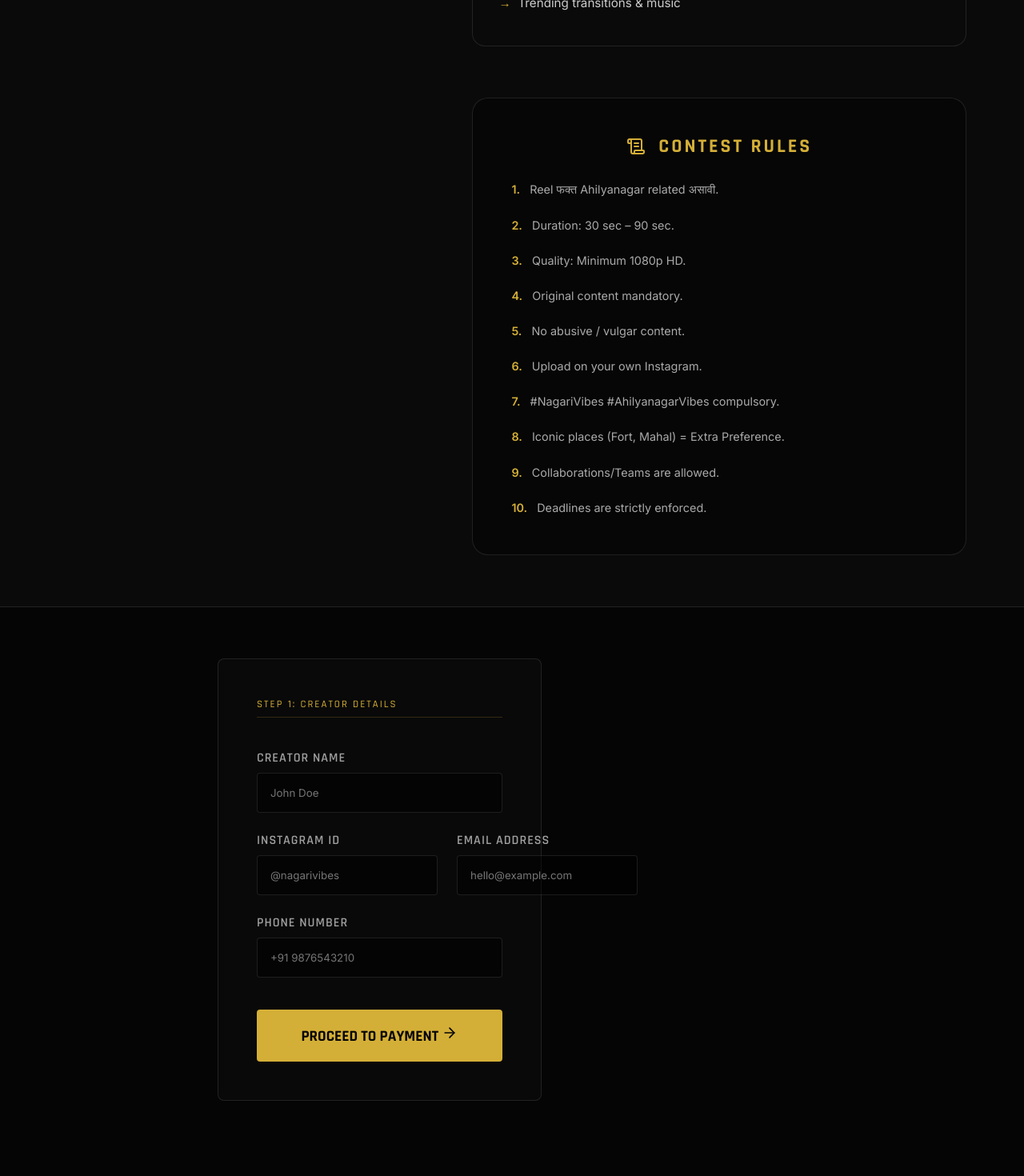
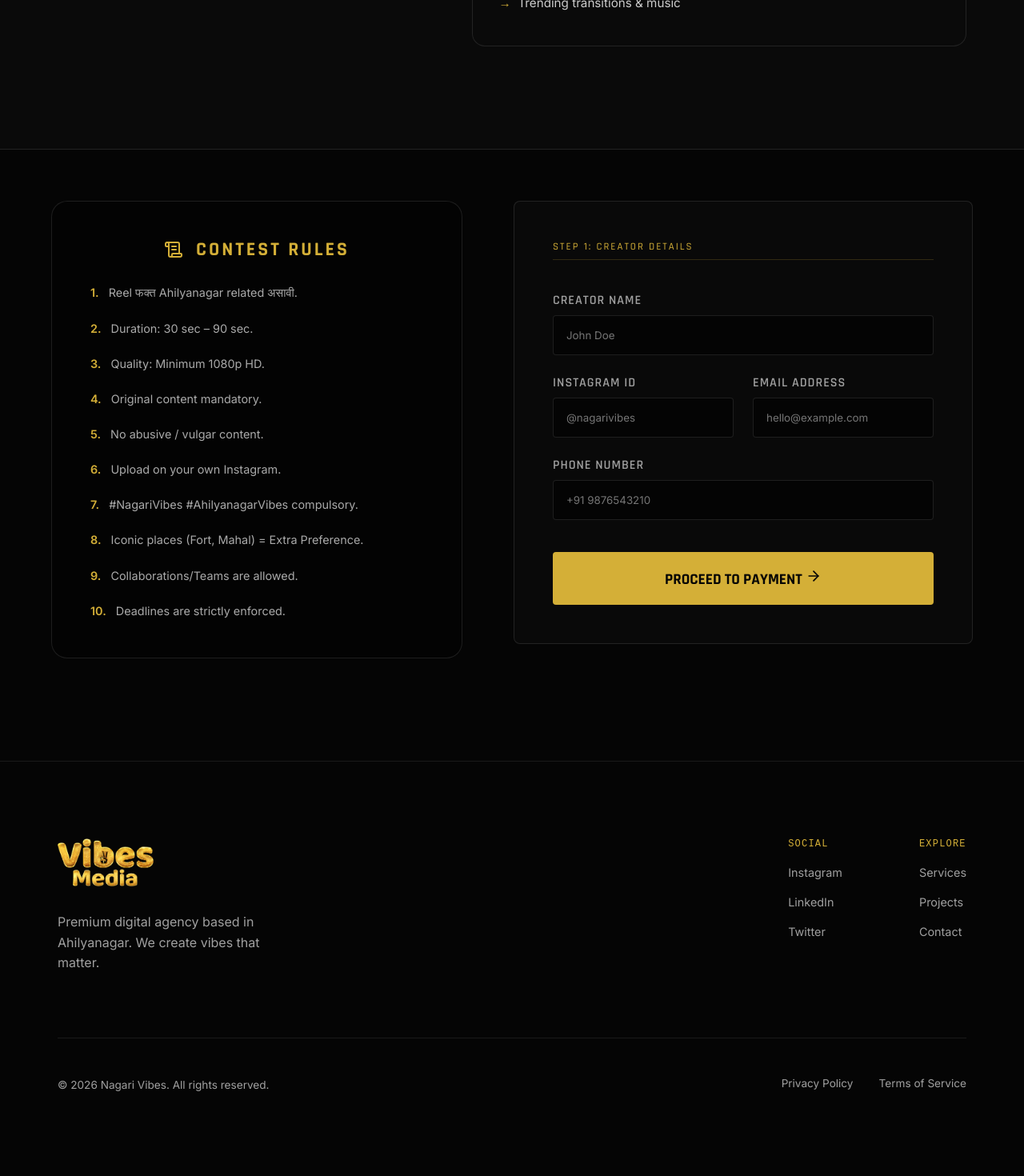
Before and after one commit to nagari-vibes/NagariVibes, a Next.js app: page /reels-competition in a window 1280 px wide. Shown: the part 1260-2730 px from the top of the page at 80% size. After the commit the page ends 2675 px from the top, so only its background shows below. Built offline with nearby package versions, Linux system fonts and the light colour scheme; a web font is replaced by a local one.

Commit message:
UI: Balanced side-by-side layout (Image/Info & Rules/Form)

```diff
--- a/src/app/reels-competition/Competition.module.css
+++ b/src/app/reels-competition/Competition.module.css
@@ -100,9 +100,22 @@
   }
 
   .splitLayout {
-    padding: 0 2rem 8rem;
-    max-width: 800px;
+    display: flex;
+    flex-direction: row;
+    align-items: flex-start;
+    gap: 4rem;
+    padding: 0 4rem 8rem;
+    max-width: 1400px;
     margin: 0 auto;
+  }
+
+  .rulesSection {
+    flex: 1;
+    margin: 0;
+  }
+
+  .contentSide {
+    flex: 1;
   }
 
   .promoImage {
--- a/src/app/reels-competition/page.tsx
+++ b/src/app/reels-competition/page.tsx
@@ -189,7 +189,12 @@ export default function ReelsCompetition() {
                   </ul>
                 </div>
               </div>
+            </div>
+          </div>
+        </div>
+      </div>
 
+      <div className={styles.splitLayout}>
         <div className={styles.rulesSection}>
           <div className={styles.rulesHeader}>
             <ScrollText />
@@ -208,12 +213,7 @@ export default function ReelsCompetition() {
             <div className={styles.rule}><span>10.</span> Deadlines are strictly enforced.</div>
           </div>
         </div>
-            </div>
-          </div>
-        </div>
-      </div>
 
-      <div className={styles.splitLayout}>
         <div className={styles.contentSide}>
           <div className={styles.formContainer}>
             {step === 'info' && (
```
Lines whose indentation alone changed are shown as unchanged.
